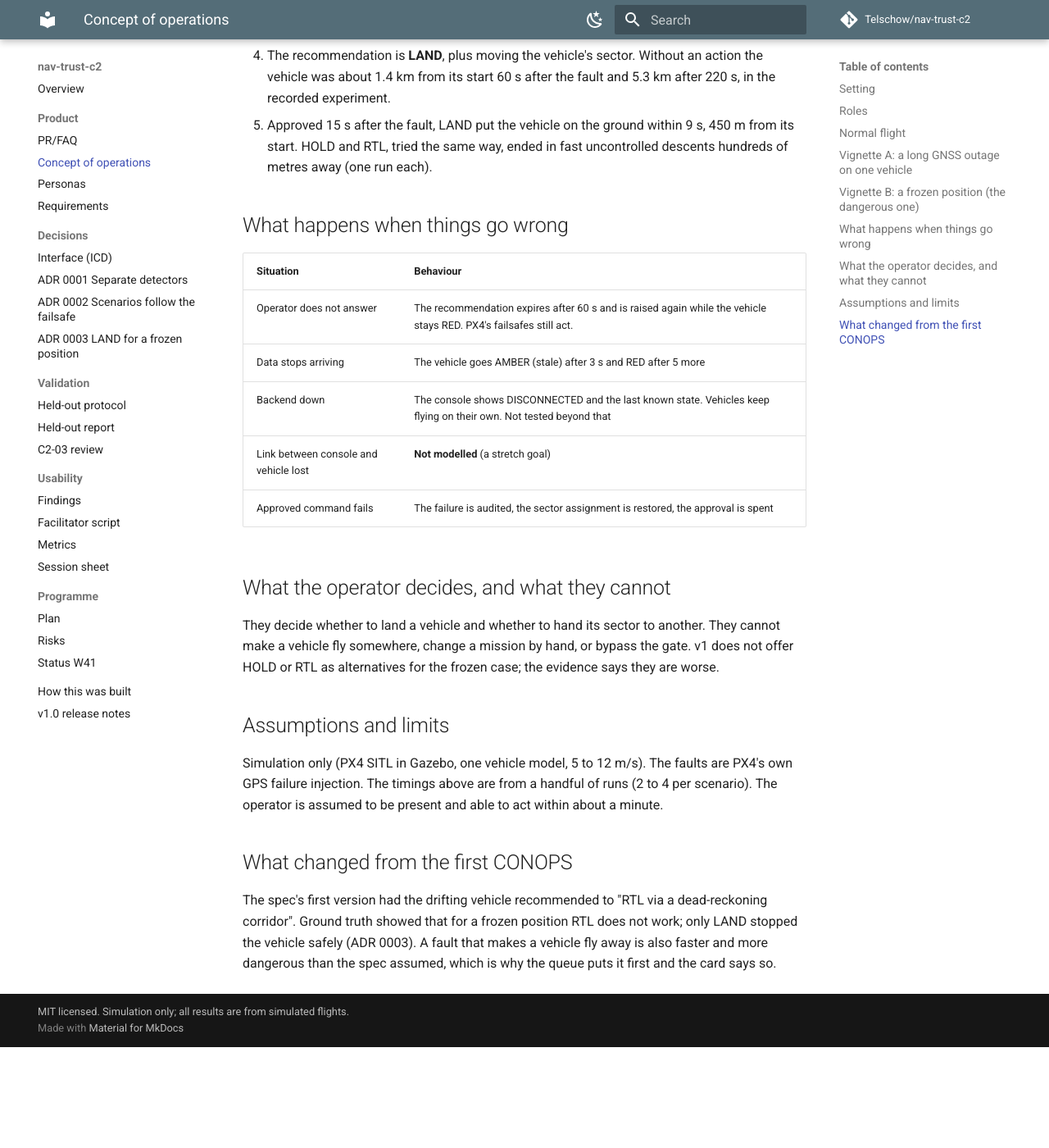
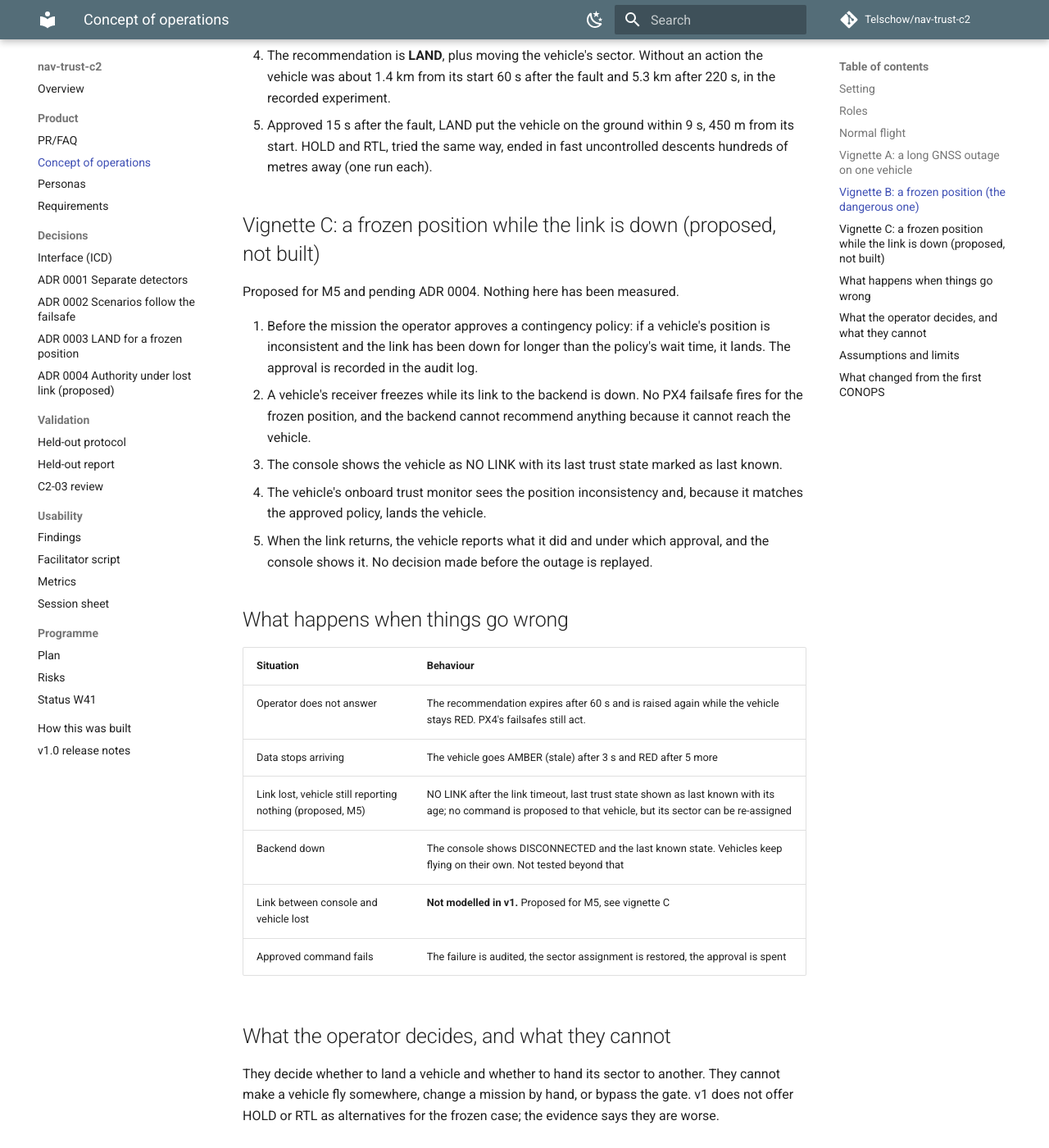
Before and after one commit to Telschow/nav-trust-c2, an MkDocs documentation site: the page built from docs/product/CONOPS.md, in a window 1280 px wide and 1400 px high, scrolled down 1606 px. Shown: the whole window at 82% size. Built offline with MkDocs 1.6.1 and Material for MkDocs 9.7.7, drawn with Linux system fonts in a browser that asks for light colours; comment, search, counter and statistics services are not loaded; before the commit the page ends 2883 px from its top, so only the background shows below that.

Commit message:
Propose post-M5 roadmap: glossary, ADR 0004 draft, requirements, plan and risk updates
Proposals for the maintainer to edit. ADR 0004 has no decision.

Co-Authored-By: Claude Sonnet 5.5 <noreply@anthropic.com>
Claude-Session: https://claude.ai/code/session_01AoxnWoFVN9irvtTgUcqrPc

```diff
--- a/docs/product/CONOPS.md
+++ b/docs/product/CONOPS.md
@@ -52,14 +52,31 @@ operator has nothing to decide.
    start. HOLD and RTL, tried the same way, ended in fast uncontrolled descents hundreds of metres
    away (one run each).
 
+## Vignette C: a frozen position while the link is down (proposed, not built)
+
+Proposed for M5 and pending ADR 0004. Nothing here has been measured.
+
+1. Before the mission the operator approves a contingency policy: if a vehicle's position is
+   inconsistent and the link has been down for longer than the policy's wait time, it lands.
+   The approval is recorded in the audit log.
+2. A vehicle's receiver freezes while its link to the backend is down. No PX4 failsafe fires for
+   the frozen position, and the backend cannot recommend anything because it cannot reach the
+   vehicle.
+3. The console shows the vehicle as NO LINK with its last trust state marked as last known.
+4. The vehicle's onboard trust monitor sees the position inconsistency and, because it matches
+   the approved policy, lands the vehicle.
+5. When the link returns, the vehicle reports what it did and under which approval, and the
+   console shows it. No decision made before the outage is replayed.
+
 ## What happens when things go wrong
 
 | Situation | Behaviour |
 |---|---|
 | Operator does not answer | The recommendation expires after 60 s and is raised again while the vehicle stays RED. PX4's failsafes still act. |
 | Data stops arriving | The vehicle goes AMBER (stale) after 3 s and RED after 5 more |
+| Link lost, vehicle still reporting nothing (proposed, M5) | NO LINK after the link timeout, last trust state shown as last known with its age; no command is proposed to that vehicle, but its sector can be re-assigned |
 | Backend down | The console shows DISCONNECTED and the last known state. Vehicles keep flying on their own. Not tested beyond that |
-| Link between console and vehicle lost | **Not modelled** (a stretch goal) |
+| Link between console and vehicle lost | **Not modelled in v1.** Proposed for M5, see vignette C |
 | Approved command fails | The failure is audited, the sector assignment is restored, the approval is spent |
 
 ## What the operator decides, and what they cannot
--- a/docs/product/trace.csv
+++ b/docs/product/trace.csv
@@ -12,3 +12,6 @@ M-03,metric,"Misleading-trust epochs under 1%: true error above the displayed bo
 M-04,metric,"Mission completion: at least 90% of the area covered in a single-vehicle-loss scenario",eval,"eval/fleet.py;eval/fleet/results.md;eval/coverage.py",met,"Simulation, three vehicles, one lost (a long GNSS outage that makes PX4 land it), scripted operator approving after 15 s: 100% of the area covered in 3 of 3 runs. With the operator denying: 87% in 3 of 3 runs (the lost vehicle's sector 62%), so the re-task is what meets the target. One loss pattern, few runs, scripted operator"
 M-05,metric,"Operator workload proxy: alerts plus approvals per 10 minutes",eval,"eval/results.md;eval/heldout/results.md;eval/fleet/results.md",met,"Reported: single-vehicle runs 3.07 interruptions per 10 min (frozen position) and 6.91 (long outage) of flight, 0 in nominal; fleet runs 1.9 (approved) and 2.8 (denied) alerts plus decisions per 10 min. The operator is scripted, so this counts the system's demands, not a person's effort"
 M-06,metric,"Time to decision: alert shown to operator approval",manual,"docs/usability/findings-2026-10.md;docs/usability/metrics.md",partial,"Round 1, protocol v1, N=2: P1 approved 134.9 s after the first alert and only after a hint; P2 did not decide. Redesign and protocol v2 not yet re-tested"
+LL-01,requirement,"A vehicle whose reports have stopped for longer than the link timeout shall be shown as NO LINK, with its last trust state marked as last known and its age (proposal)",gap,,gap,"Not built. Proposed on 2026-10-24 for the maintainer to accept (issue 73)"
+LL-02,requirement,"With the link down, a vehicle shall act only within a contingency policy the operator approved before the mission, and only with LAND (proposal)",gap,,gap,"Not built. Pending ADR 0004 (issues 72, 76)"
+LL-03,requirement,"Every vehicle action shall be recorded with the authority it ran under: live approval, contingency or PX4 failsafe (proposal)",gap,,gap,"Not built. Proposed on 2026-10-24 (issue 75)"
--- a/mkdocs.yml
+++ b/mkdocs.yml
@@ -57,6 +57,7 @@ nav:
       - ADR 0001 Separate detectors: adr/0001-separate-loss-and-consistency-detectors.md
       - ADR 0002 Scenarios follow the failsafe: adr/0002-scenarios-follow-px4-failsafe.md
       - ADR 0003 LAND for a frozen position: adr/0003-land-for-frozen-position.md
+      - ADR 0004 Authority under lost link (proposed): adr/0004-authority-under-lost-link.md
   - Validation:
       - Held-out protocol: validation/heldout-protocol.md
       - Held-out report: validation/heldout-report.md
```
Also changed, not shown: GLOSSARY.md (added, +79 -0 lines), docs/adr/0004-authority-under-lost-link.md (added, +73 -0 lines), docs/product/requirements.md (+11 -0 lines), docs/programme/plan.md (+12 -0 lines), docs/programme/risks.md (+9 -7 lines), 2 other files.
